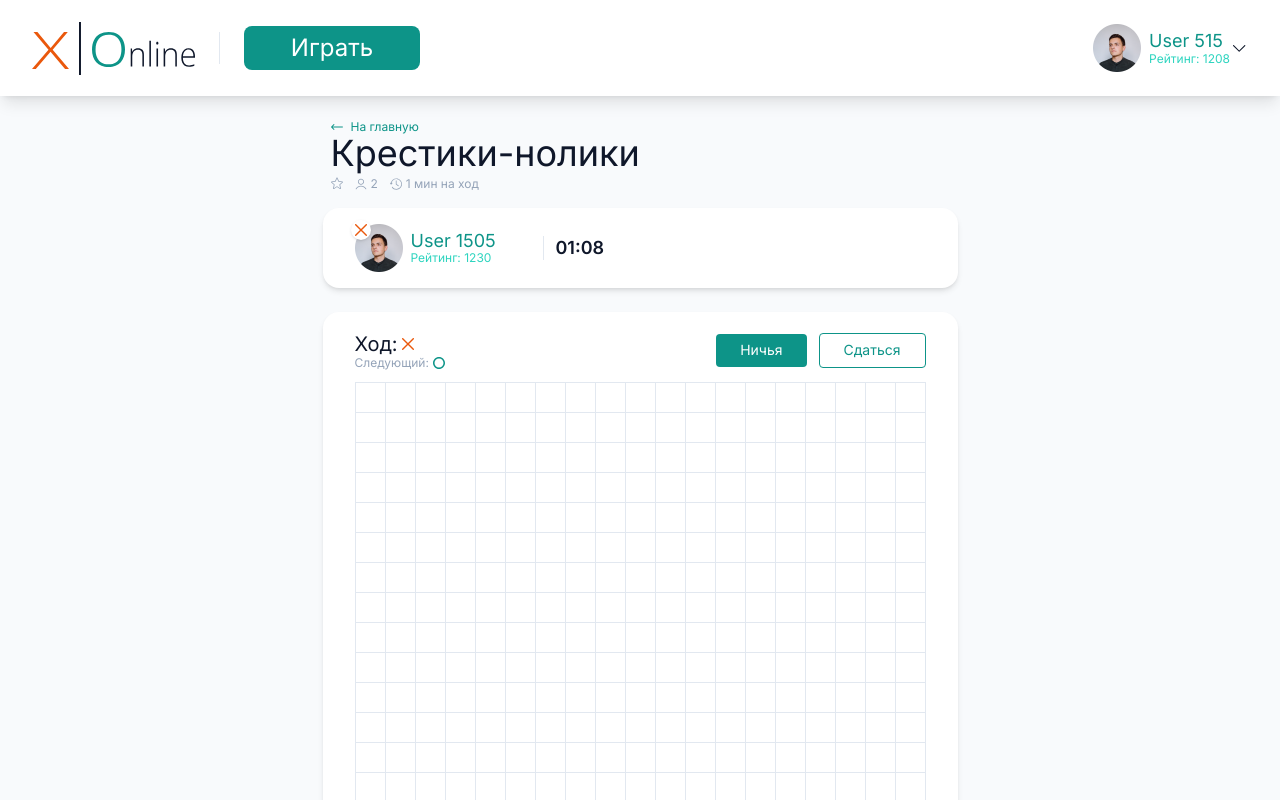
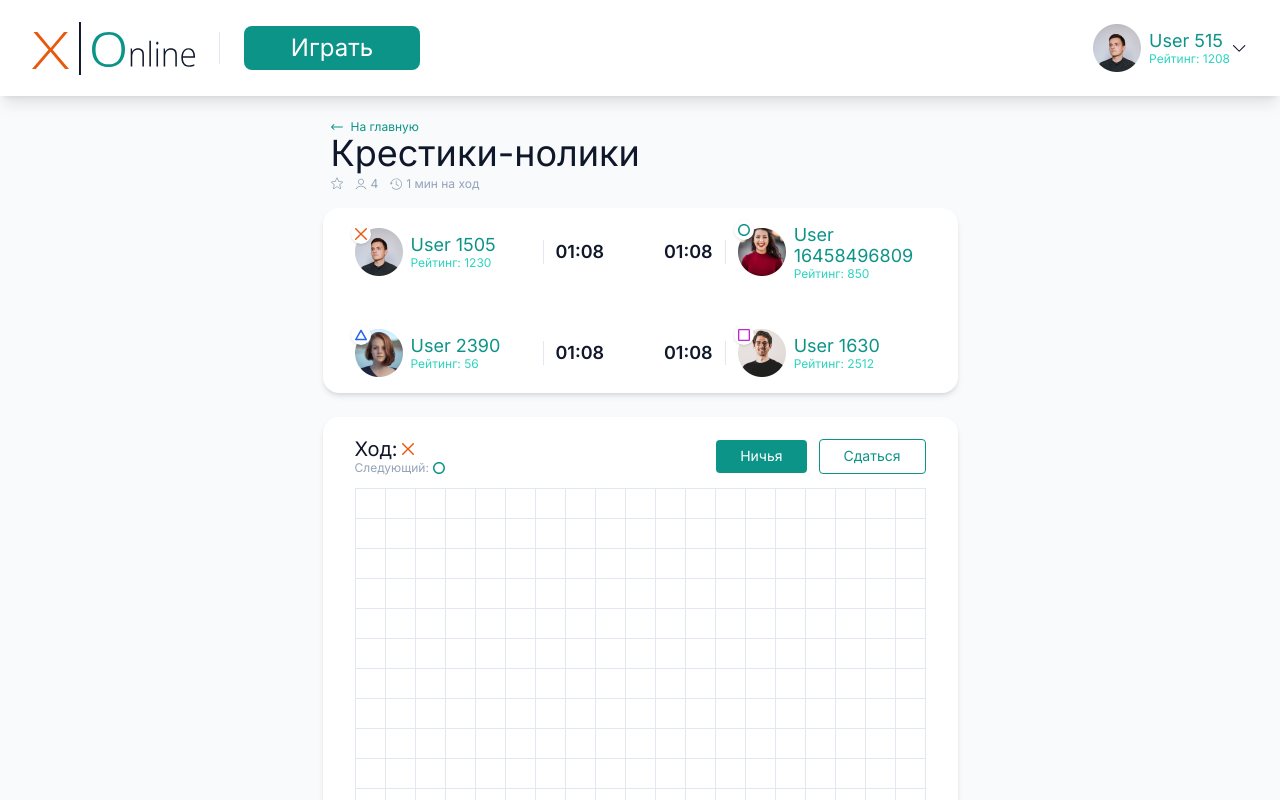
Before and after one commit to Yuthala/tit-tak-toe, a Next.js app: page / in a window 1280 px wide. Shown: the top 800 px of the page. Built offline with nearby package versions, Linux system fonts and the light colour scheme.

Commit message:
game-field component

```diff
--- a/components/game/game-field.jsx
+++ b/components/game/game-field.jsx
@@ -8,11 +8,11 @@ import { GameSymbol } from './game-symbol';
 import { useGameState } from './use-game-state';
 
 
-export function GameField({className}) {
+export function GameField({className, playersCount}) {
 	const {	cells,
 		currentMove,
 		nextMove,
-		handleCellClick} = useGameState();
+		handleCellClick} = useGameState(playersCount);
 
 	//переменная для GameMoveInfo (кнопки)
 	const actions =
--- a/components/game/game-info.jsx
+++ b/components/game/game-info.jsx
@@ -14,17 +14,40 @@ const players = [
 		name: 'User 1505',
 		rating: '1230',
 		avatar: avatarSrc1,
-		symbol: GAME_SYMBOLS.CROSS}
+		symbol: GAME_SYMBOLS.CROSS
+	},
+		{
+		id: 2,
+		name: 'User 1645849680923460',
+		rating: '850',
+		avatar: avatarSrc2,
+		symbol: GAME_SYMBOLS.ZERO
+	},
+		{
+		id: 3,
+		name: 'User 2390',
+		rating: '56',
+		avatar: avatarSrc3,
+		symbol: GAME_SYMBOLS.TRIANGLE
+	},
+		{
+		id: 4,
+		name: 'User 1630',
+		rating: '2512',
+		avatar: avatarSrc4,
+		symbol: GAME_SYMBOLS.SQUARE
+	}
 ];
 
-export function GameInfo({className}) {
+export function GameInfo({className, playersCount}) {
 	return(
-		<div className={clsx(className, "bg-white rounded-2xl shadow-md px-8 py-4 flex justify-between")}>
+		<div className={clsx(className, "bg-white rounded-2xl shadow-md px-8 py-4 justify-between grid grid-cols-2 gap-12")}>
 
-			{players.map((player) => (
+			{players.slice(0, playersCount).map((player, index) => (
 				<PlayerInfo
 					key={player.id}
 					playerInfo={player}
+					isRight={index % 2 === 1}
 				/>
 			))}
 
@@ -33,10 +56,10 @@ export function GameInfo({className}) {
 	);
 }
 
-function PlayerInfo({ playerInfo }) {
+function PlayerInfo({ playerInfo, isRight }) {
 	return (
 			<div className="flex gap-3 items-center">
-				<div className="relative">
+				<div className={clsx("relative", isRight && "order-3")}>
 					<Profile
 						className="w-44"
 						name={playerInfo.name}
@@ -47,8 +70,8 @@ function PlayerInfo({ playerInfo }) {
 						<GameSymbol symbol={playerInfo.symbol} />
 					</div>
 				</div>
-				<div className="h-6 w-px bg-slate-200"></div>
-				<div className="text-slate-900 text-lg font-semibold">01:08</div>
+				<div className={clsx("h-6 w-px bg-slate-200", isRight && "order-2")}></div>
+				<div className={clsx("text-slate-900 text-lg font-semibold", isRight && "order-1")}>01:08</div>
 			</div>
 	)
 }
--- a/components/game/game-title.jsx
+++ b/components/game/game-title.jsx
@@ -5,7 +5,7 @@ import { HistoryIcon } from './icons/history-icon';
 import { UserIcon } from './icons/user-icon';
 
 
-export function GameTitle() {
+export function GameTitle({playersCount}) {
 	return (
 		<div className="pl-2">
 			<Link href="#" className="flex items-center gap-2 text-xs text-teal-600 leading-tight -mb-0.5">
@@ -16,7 +16,7 @@ export function GameTitle() {
 			<div className="flex items-center gap-3 text-xs text-slate-400">
 				<StarIcon />
 				<div className="flex items-center gap-1">
-					<UserIcon />2
+					<UserIcon />{playersCount}
 				</div>
 				<div className="flex items-center gap-1">
 					<HistoryIcon />1 мин на ход
--- a/components/game/use-game-state.js
+++ b/components/game/use-game-state.js
@@ -2,14 +2,17 @@ import { MOVE_ORDER, GAME_SYMBOLS } from './constants';
 import { useState } from 'react';
 
 //функция расчета состояния следующего хода на основании currentMove
-function getNextMove(currentMove) {
-	const nextMoveIndex = MOVE_ORDER.indexOf(currentMove) + 1
-	//если MOVE_ORDER[nextMoveIndex] > 3, надо установить индекс 0 (ходит опять "крестик")
-	return MOVE_ORDER[nextMoveIndex] ?? MOVE_ORDER[0];
+function getNextMove(currentMove, playersCount) {
+
+	const slicedMoveOrder = MOVE_ORDER.slice(0, playersCount);
+
+	const nextMoveIndex = slicedMoveOrder.indexOf(currentMove) + 1
+	//если slicedMoveOrder[nextMoveIndex] > 3, надо установить индекс 0 (ходит опять "крестик")
+	return slicedMoveOrder[nextMoveIndex] ?? slicedMoveOrder[0];
 }
 
 //кастомный хук
-export function useGameState() {
+export function useGameState(playersCount) {
 //СОСТОЯНИЯ
 	//объединенное состояние: состояние игрового поля, состояние какой текущий ход
 	//начальное значение useState - отрисовываем один раз пустое игровое поле (массив клеточек 19х19) при первоначальном рендере компонента
@@ -19,7 +22,7 @@ export function useGameState() {
 	}));
 
 	//состояние какой следующий ход. Не заводим копию состояния currentMove, а расчитываем прямо при рендере.
-	const nextMove = getNextMove(currentMove);
+	const nextMove = getNextMove(currentMove, playersCount);
 
 	//обработчик клика по клетке (хода)
 	const handleCellClick = (index) => {
@@ -31,7 +34,7 @@ export function useGameState() {
 
 			return {
 				...lastGameState,
-				currentMove: getNextMove(lastGameState.currentMove),
+				currentMove: getNextMove(lastGameState.currentMove, playersCount),
 				cells: lastGameState.cells.map((cell, i) => i === index ? lastGameState.currentMove : cell
 			),
 		};
--- a/components/profile/profile.jsx
+++ b/components/profile/profile.jsx
@@ -6,7 +6,7 @@ export function Profile({className, name, rating, avatar = avatarSrc}) {
 	return (
 			<div className={clsx("flex items-center gap-2 text-start text-teal-600", className)}>
 				<Image src={avatar} width={48} height={48} alt="avatar" unoptimized/>
-				<div>
+				<div className="overflow-hidden">
 					<div className="text-lg leading-tight">{name}</div>
 					<div className="text-teal-400 text-xs leading-tight">Рейтинг: {rating}</div>
 				</div>
--- a/pages/index.jsx
+++ b/pages/index.jsx
@@ -1,14 +1,18 @@
 import { GameTitle, GameInfo, GameField } from '../components/game';
 import {Header} from '../components/header';
+import {useState} from 'react';
 
 export default function HomePage() {
+
+	const [playersCount] = useState(4)
+;
   return (
 	<div className="bg-slate-50 min-h-screen">
 		<Header />
 		<main className="pt-6 mx-auto w-max">
-			<GameTitle />
-			<GameInfo className="mt-4"/>
-			<GameField className="mt-6"/>
+			<GameTitle playersCount={playersCount}/>
+			<GameInfo playersCount={playersCount} className="mt-4"/>
+			<GameField playersCount={playersCount} className="mt-6"/>
 		</main>
 	</div>
   );
```
